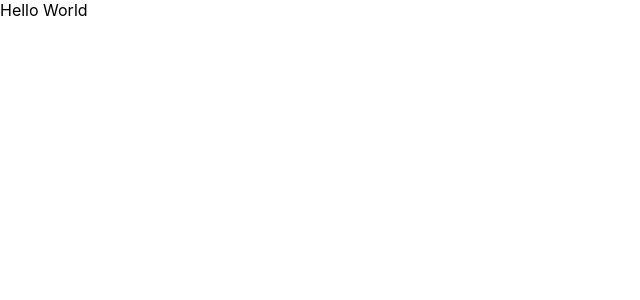
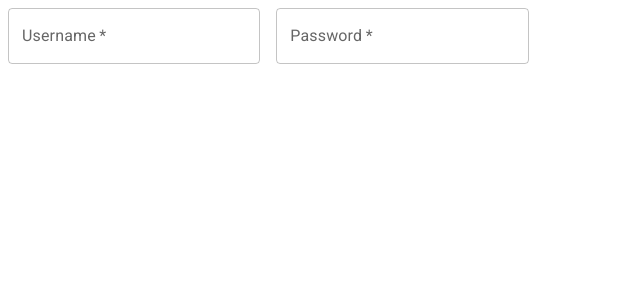
Before and after one commit to aiqdor/aiqdor-frontend, a React (Create React App) app: page / in a window 1280 px wide. Shown: the top 300 px of the page, without its empty margins (0-640 px from the left). Built offline with nearby package versions, Linux system fonts and the light colour scheme; the HTML template or start-up script is replaced by a standard one.

Commit message:
feat: add mui

```diff
--- a/package.json
+++ b/package.json
@@ -3,6 +3,10 @@
   "version": "0.1.0",
   "private": true,
   "dependencies": {
+    "@emotion/react": "^11.10.0",
+    "@emotion/styled": "^11.10.0",
+    "@mui/icons-material": "^5.8.4",
+    "@mui/material": "^5.10.1",
     "@testing-library/jest-dom": "^5.16.5",
     "@testing-library/react": "^13.3.0",
     "@testing-library/user-event": "^13.5.0",
--- a/public/index.html
+++ b/public/index.html
@@ -3,7 +3,7 @@
   <head>
     <meta charset="utf-8" />
     <link rel="icon" href="%PUBLIC_URL%/favicon.ico" />
-    <meta name="viewport" content="width=device-width, initial-scale=1" />
+    <meta name="viewport" content="initial-scale=1, width=device-width" />
     <meta name="theme-color" content="#000000" />
     <meta
       name="description"
@@ -24,6 +24,15 @@
       work correctly both with client-side routing and a non-root public URL.
       Learn how to configure a non-root public URL by running `npm run build`.
     -->
+
+    <link
+      rel="stylesheet"
+      href="https://fonts.googleapis.com/css?family=Roboto:300,400,500,700&display=swap"
+    />
+    <link
+      rel="stylesheet"
+      href="https://fonts.googleapis.com/icon?family=Material+Icons"
+    />
     <title>React App</title>
   </head>
   <body>
--- a/src/App.tsx
+++ b/src/App.tsx
@@ -1,9 +1,30 @@
+import Box from '@mui/material/Box';
+import TextField from '@mui/material/TextField';
 import React from 'react';
 
 function App() {
   return (
     <div className="App">
-      Hello World
+      <Box
+        component="form"
+        sx={{
+          '& .MuiTextField-root': { m: 1, width: '25ch' },
+        }}
+        noValidate
+        autoComplete="off"
+      >
+        <TextField
+          required
+          id="outlined-required"
+          label="Username"
+        />
+        <TextField required
+            id="outlined-password-input"
+            label="Password"
+            type="password"
+            autoComplete="current-password"
+          />
+      </Box>
     </div>
   );
 }
```
Also changed, not shown: 1 other file (tests, documents, lock files or other folders).
